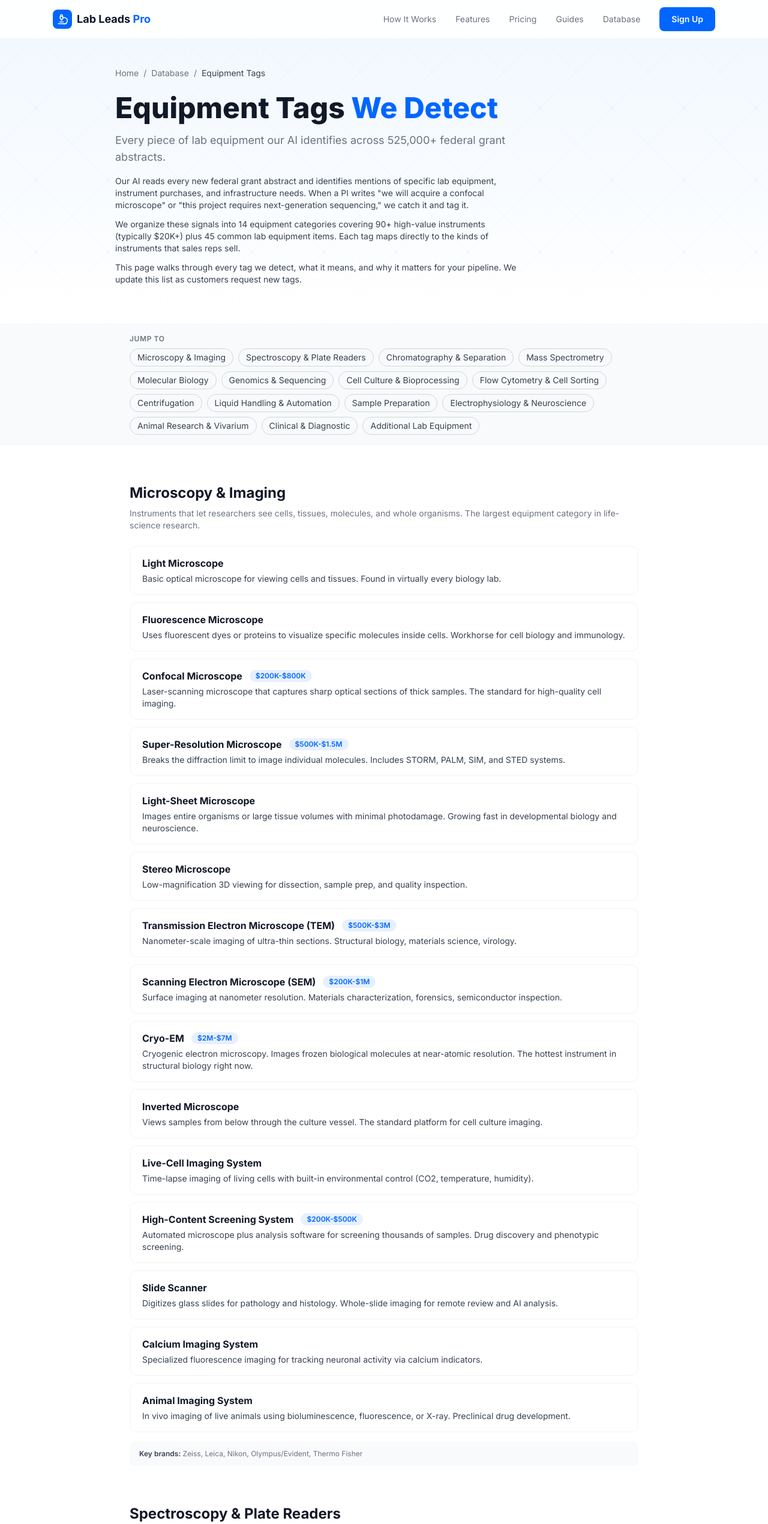
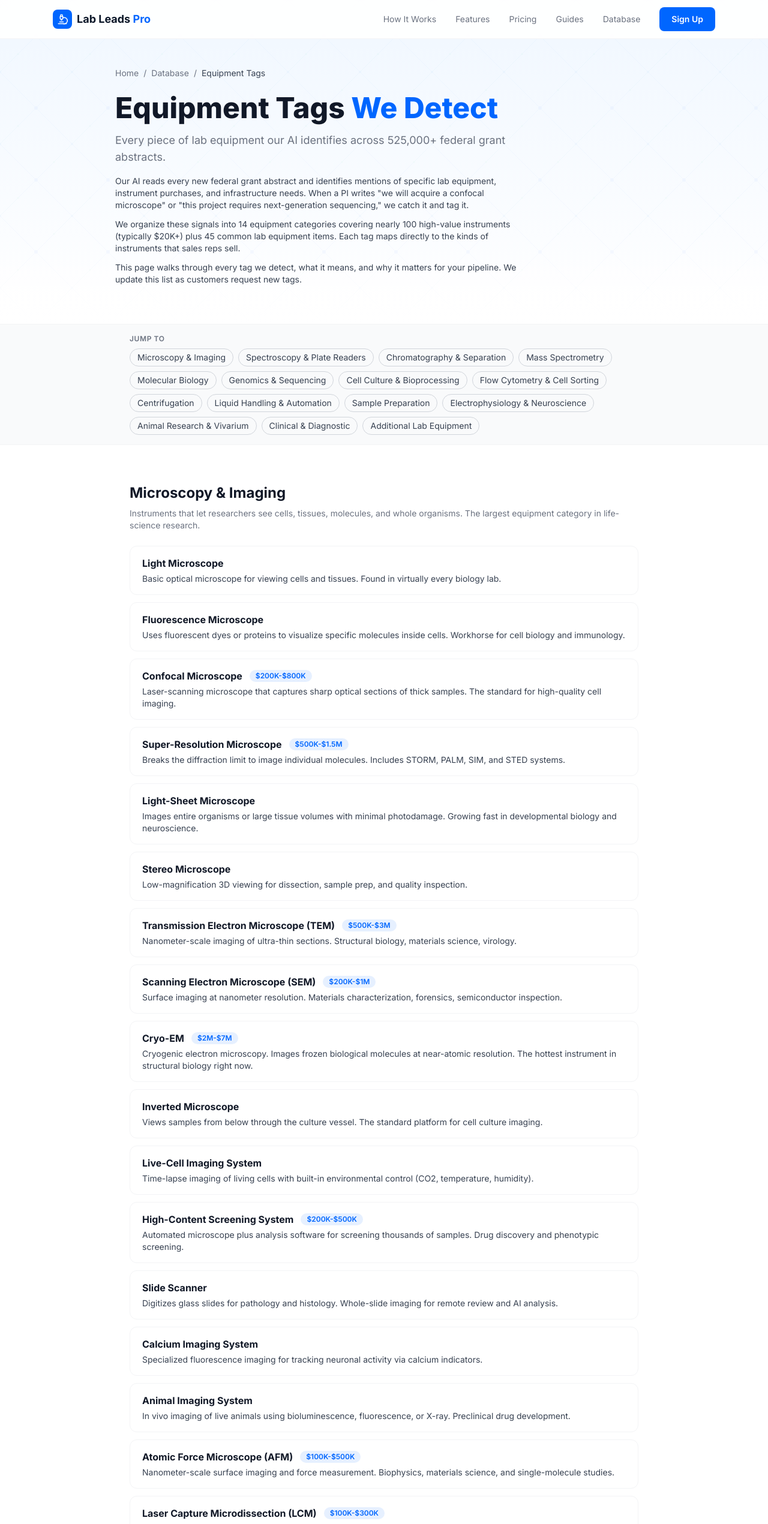
Before and after one commit to lableadmanager-bit/lableadspro-website, a Next.js app: page /database/guides/equipment-tags in a window 1280 px wide. Shown: the top 2541 px of the page at 60% size. Built offline with nearby package versions, Linux system fonts and the light colour scheme.

Commit message:
Add 8 new equipment tags to guide page: NMR, AFM, XRD, 3D bioprinter, microinjection, cryo storage, LCM, thermal cycler

```diff
--- a/src/app/database/guides/equipment-tags/page.tsx
+++ b/src/app/database/guides/equipment-tags/page.tsx
@@ -7,13 +7,13 @@ export const metadata: Metadata = {
   title:
     "Equipment Tags We Detect | Lab Leads Pro",
   description:
-    "Every piece of lab equipment our AI identifies in federal grant abstracts. 90+ high-value instrument tags across 14 categories, from microscopy to clinical diagnostics.",
+    "Every piece of lab equipment our AI identifies in federal grant abstracts. Nearly 100 high-value instrument tags across 14 categories, from microscopy to clinical diagnostics.",
   keywords:
     "lab equipment tags, grant equipment detection, microscopy, mass spectrometry, flow cytometry, sequencing, chromatography, spectroscopy, lab instrument classification, federal grant analysis",
   openGraph: {
     title: "Equipment Tags We Detect | Lab Leads Pro",
     description:
-      "90+ instrument tags across 14 categories. See exactly what our AI looks for in 525,000+ federal grant abstracts.",
+      "Nearly 100 instrument tags across 14 categories. See exactly what our AI looks for in 525,000+ federal grant abstracts.",
     url: "https://lableadspro.com/database/guides/equipment-tags",
     siteName: "Lab Leads Pro",
     type: "article",
@@ -96,6 +96,8 @@ const categories: Category[] = [
       { name: "Slide Scanner", description: "Digitizes glass slides for pathology and histology. Whole-slide imaging for remote review and AI analysis." },
       { name: "Calcium Imaging System", description: "Specialized fluorescence imaging for tracking neuronal activity via calcium indicators." },
       { name: "Animal Imaging System", description: "In vivo imaging of live animals using bioluminescence, fluorescence, or X-ray. Preclinical drug development." },
+      { name: "Atomic Force Microscope (AFM)", description: "Nanometer-scale surface imaging and force measurement. Biophysics, materials science, and single-molecule studies.", price: "$100K-$500K" },
+      { name: "Laser Capture Microdissection (LCM)", description: "Isolates specific cell populations from tissue sections using a laser. Enables genomic analysis of pure cell types from heterogeneous tissues.", price: "$100K-$300K" },
     ],
   },
   {
@@ -112,6 +114,8 @@ const categories: Category[] = [
       { name: "Raman Spectrometer", description: "Identifies materials by their molecular vibrations. Non-destructive, minimal sample prep. Forensics, pharmaceuticals, geology." },
       { name: "Microplate Reader", description: "Reads 96- or 384-well plates for absorbance, fluorescence, or luminescence. Core instrument for any assay-based research.", price: "$30K-$150K" },
       { name: "Luminometer", description: "Measures light output from bioluminescent or chemiluminescent reactions. Reporter gene assays, ATP detection." },
+      { name: "NMR Spectrometer", description: "Nuclear magnetic resonance. Determines molecular structure and dynamics in solution. Structural biology, chemistry, metabolomics. One of the most expensive instruments a lab can buy.", price: "$500K-$2M+" },
+      { name: "X-Ray Diffractometer (XRD)", description: "Determines crystal structure and material composition by X-ray scattering. Materials science, chemistry, geology, and pharmaceutical analysis.", price: "$100K-$500K" },
     ],
   },
   {
@@ -159,6 +163,7 @@ const categories: Category[] = [
       { name: "Capillary Electrophoresis", description: "Separates DNA, RNA, or proteins by size in a capillary. Used for Sanger sequencing readout and fragment analysis." },
       { name: "Western Blot Imaging System", description: "Detects and quantifies specific proteins in a sample. Chemiluminescent and fluorescent imaging systems.", price: "$20K-$80K" },
       { name: "Electroporator", description: "Delivers electrical pulses to open cell membranes for transfection. Essential for gene editing (CRISPR) workflows." },
+      { name: "Thermal Cycler (PCR Machine)", description: "Amplifies DNA through repeated heating and cooling cycles. The foundational instrument in molecular biology — every lab that works with DNA has one.", price: "$5K-$15K" },
     ],
   },
   {
@@ -186,6 +191,7 @@ const categories: Category[] = [
       { name: "Automated Cell Counter", description: "Replaces manual hemocytometer counting with image-based or impedance-based automated counts. Faster and more reproducible." },
       { name: "Bioreactor", description: "Controlled environment for growing mammalian or insect cells at scale. Upstream bioprocessing for antibodies, vaccines, cell therapies." },
       { name: "Fermenter", description: "Microbial growth at scale. Biofuel research, enzyme production, industrial biotech, and recombinant protein manufacturing." },
+      { name: "3D Bioprinter", description: "Deposits living cells in precise 3D patterns to build tissue constructs. Tissue engineering, organ-on-chip, regenerative medicine, and drug testing.", price: "$50K-$500K" },
     ],
   },
   {
@@ -234,6 +240,8 @@ const categories: Category[] = [
       { name: "Microtome", description: "Cuts extremely thin tissue sections (as thin as 1 micron) for microscopy. Histology and pathology standard." },
       { name: "Cryostat", description: "A microtome mounted inside a freezer chamber. Cuts frozen tissue sections for rapid histological analysis.", price: "$30K-$80K" },
       { name: "Vibratome", description: "Cuts tissue sections without freezing or paraffin embedding. Preserves native tissue architecture for electrophysiology and imaging." },
+      { name: "Microinjection System", description: "Precisely delivers DNA, RNA, proteins, or drugs into individual cells or embryos. Essential for C. elegans transgenics, zebrafish embryo work, and IVF research.", price: "$20K-$80K" },
+      { name: "Cryogenic Storage System", description: "Liquid nitrogen storage for long-term preservation of cells, tissues, and biological samples. Biobanks, stem cell labs, and cell therapy manufacturing.", price: "$20K-$100K" },
     ],
   },
   {
@@ -295,7 +303,7 @@ const categories: Category[] = [
 /* -- tier 2 items --------------------------------------------------------- */
 
 const tier2Items = [
-  "CO2 incubator", "LN2 storage", "Milli-Q water system", "PCR thermocycler",
+  "CO2 incubator", "LN2 storage", "Milli-Q water system",
   "-80\u00B0C freezer", "UV crosslinker", "Analytical balance", "Autoclave",
   "Bead beater", "Benchtop centrifuge", "Biosafety cabinet", "Cell culture hood",
   "Chiller/circulator", "Cold room", "Controlled-rate freezer", "Cryo freezer",
@@ -368,7 +376,7 @@ export default function EquipmentTagsGuide() {
             </p>
             <p>
               We organize these signals into 14 equipment categories covering
-              90+ high-value instruments (typically $20K+) plus 45 common lab
+              nearly 100 high-value instruments (typically $20K+) plus 45 common lab
               equipment items. Each tag maps directly to the kinds of instruments
               that sales reps sell.
             </p>
```
